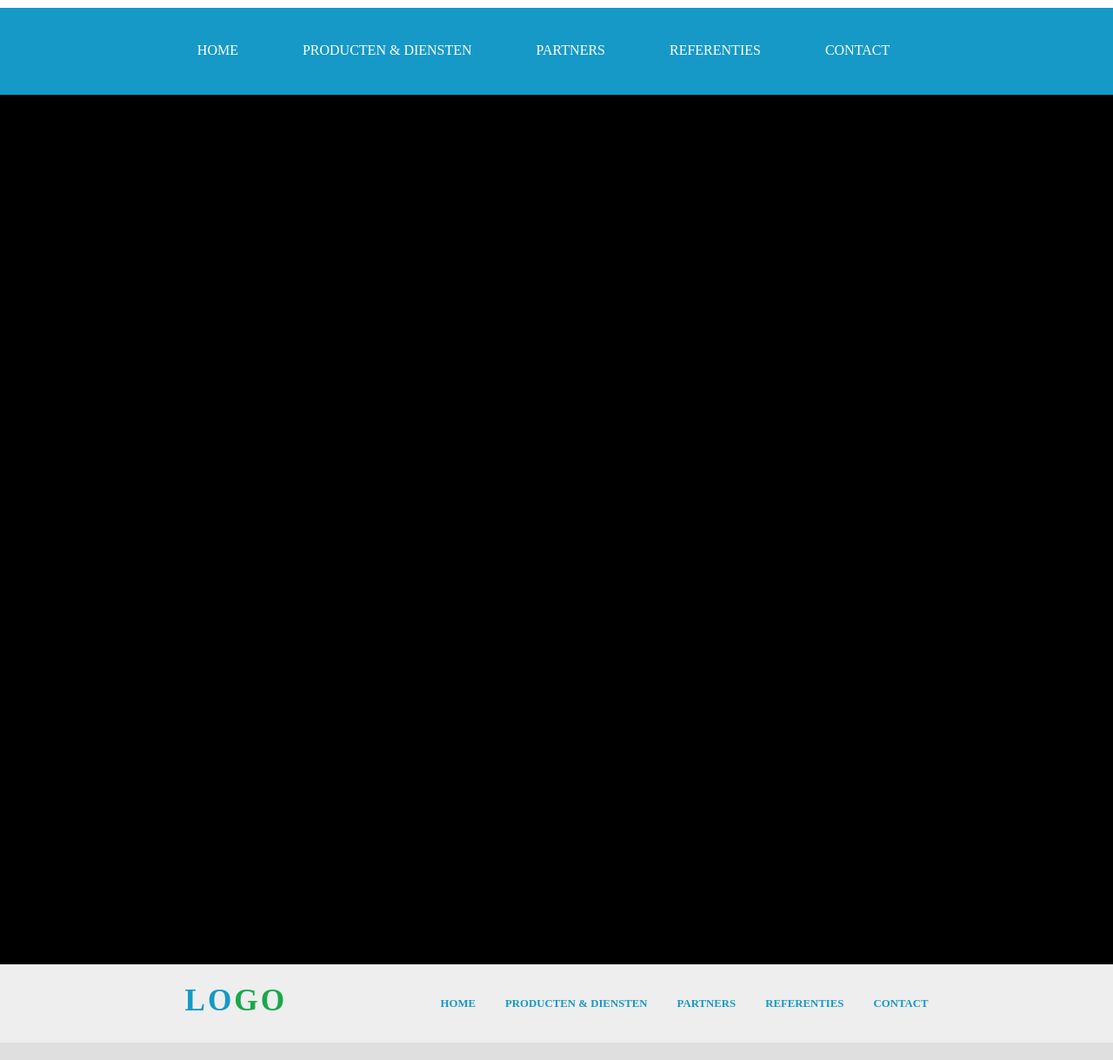
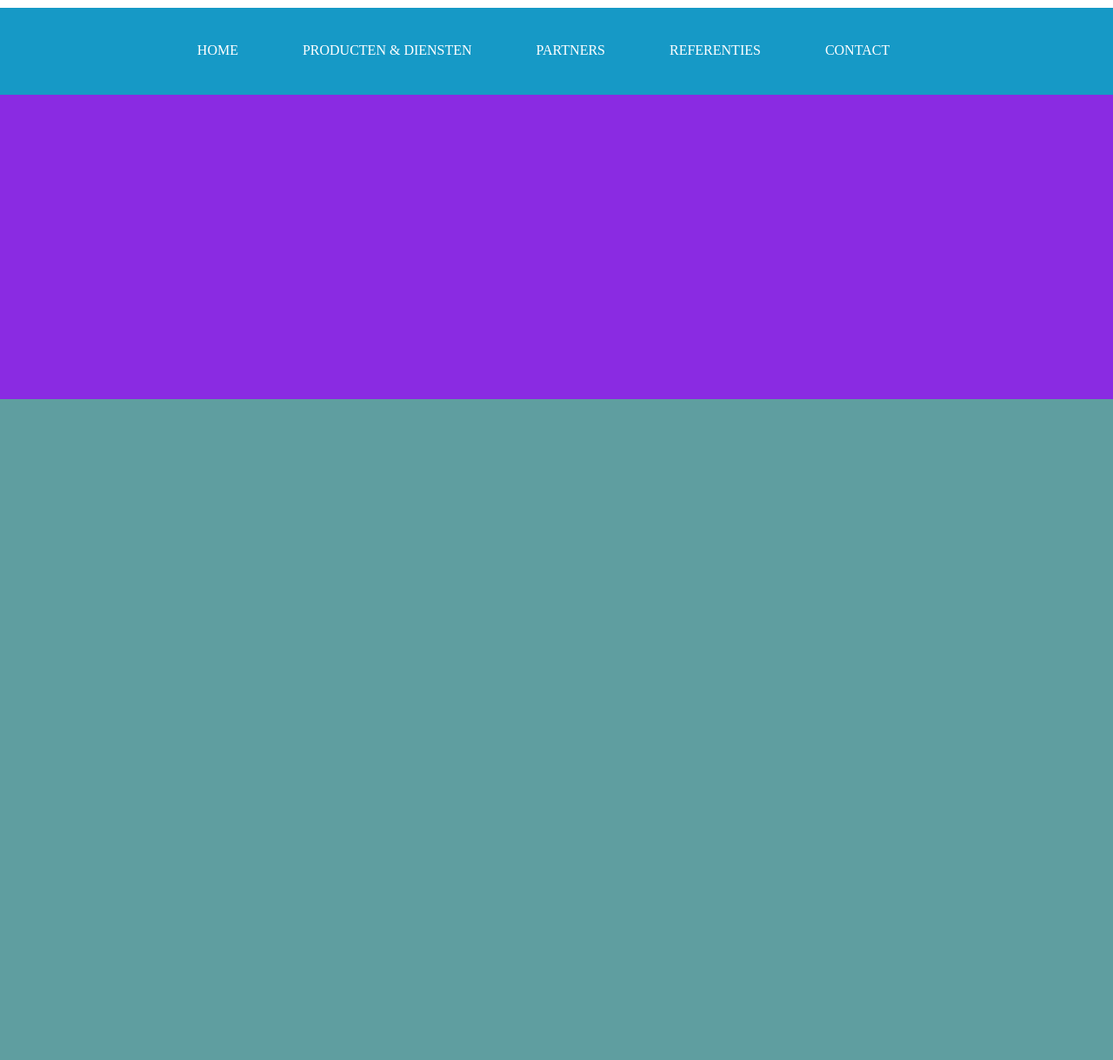
Before and after one commit to dly-47/website-test, a plain HTML site: page index.html in a window 1280 px wide. Shown: the part 81-1300 px from the top of the page at 87% size. Drawn offline with Linux system fonts and the light colour scheme.

Commit message:
Update main.css

```diff
--- a/main.css
+++ b/main.css
@@ -99,22 +99,28 @@
 
 .mid {
     width: 100%;
-    height: 1000px;
-    background-color: black;
+    height: 1450px;
+
 }
 
 
+.banner {
+    width: 100%;
+    height: 350px;
+    background-color: blueviolet;
+}
 
+.content {
+    width: 100%;
+    height: 800px;
+    background-color: cadetblue;
+}
 
-
-
-
-
-
-
-
-
-
+.map {
+    width: 100%;
+    height: 300px;
+    background-color: darkcyan;
+}
 
 footer {
     position: static;
```
